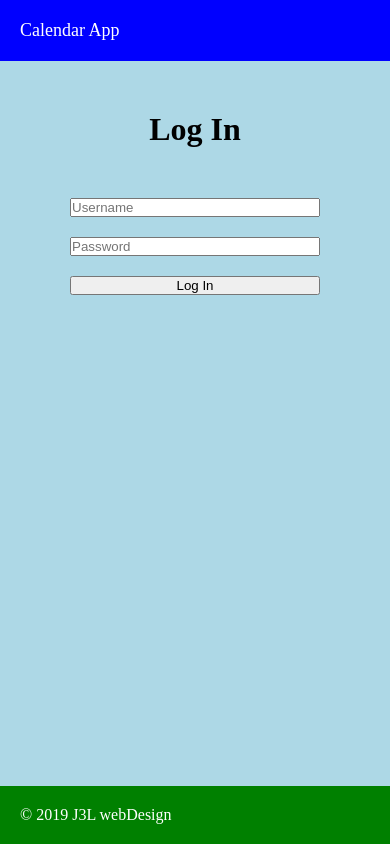
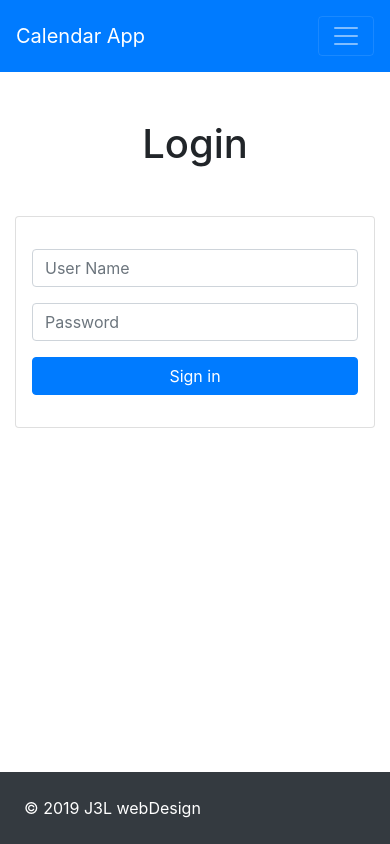
Before and after one commit to joshLazarte/calendar_app, a React (Create React App) app in the folder client/: page /login in a window 390 px wide. Built offline with nearby package versions, Linux system fonts and the light colour scheme.

Commit message:
begin implementing bootstrap theme in components

```diff
--- a/client/public/index.html
+++ b/client/public/index.html
@@ -9,10 +9,41 @@
     />
     <meta name="theme-color" content="#000000" />
     <link rel="manifest" href="%PUBLIC_URL%/manifest.json" />
+
+    <link
+      rel="stylesheet"
+      href="https://stackpath.bootstrapcdn.com/bootstrap/4.3.1/css/bootstrap.min.css"
+      integrity="sha384-ggOyR0iXCbMQv3Xipma34MD+dH/1fQ784/j6cY/iJTQUOhcWr7x9JvoRxT2MZw1T"
+      crossorigin="anonymous"
+    />
+
+    <link
+      rel="stylesheet"
+      href="https://use.fontawesome.com/releases/v5.8.1/css/all.css"
+      integrity="sha384-50oBUHEmvpQ+1lW4y57PTFmhCaXp0ML5d60M1M7uH2+nqUivzIebhndOJK28anvf"
+      crossorigin="anonymous"
+    />
+
     <title>MERN Calendar</title>
   </head>
   <body>
     <noscript>You need to enable JavaScript to run this app.</noscript>
     <div id="root"></div>
+
+    <script
+      src="https://code.jquery.com/jquery-3.3.1.slim.min.js"
+      integrity="sha384-q8i/X+965DzO0rT7abK41JStQIAqVgRVzpbzo5smXKp4YfRvH+8abtTE1Pi6jizo"
+      crossorigin="anonymous"
+    ></script>
+    <script
+      src="https://cdnjs.cloudflare.com/ajax/libs/popper.js/1.14.7/umd/popper.min.js"
+      integrity="sha384-UO2eT0CpHqdSJQ6hJty5KVphtPhzWj9WO1clHTMGa3JDZwrnQq4sF86dIHNDz0W1"
+      crossorigin="anonymous"
+    ></script>
+    <script
+      src="https://stackpath.bootstrapcdn.com/bootstrap/4.3.1/js/bootstrap.min.js"
+      integrity="sha384-JjSmVgyd0p3pXB1rRibZUAYoIIy6OrQ6VrjIEaFf/nJGzIxFDsf4x0xIM+B07jRM"
+      crossorigin="anonymous"
+    ></script>
   </body>
 </html>
--- a/client/src/App.css
+++ b/client/src/App.css
@@ -1,4 +1,6 @@
-* {
+*,
+*::before,
+*::after {
   margin: 0;
   padding: 0;
   box-sizing: border-box;
--- a/client/src/App.js
+++ b/client/src/App.js
@@ -30,15 +30,9 @@ class App extends Component {
     return (
       <Provider store={store}>
         <Router>
-          <div
-            style={{
-              backgroundColor: "lightblue",
-              height: "100vh",
-              display: "flex",
-              flexDirection: "column"
-            }}
-          >
+          <div style={{ minHeight: "100vh" }} className="d-flex flex-column">
             <Navbar />
+            <div className="container">
               <Route exact path="/" component={Landing} />
               <Route exact path="/register" component={Register} />
               <Route exact path="/login" component={Login} />
@@ -46,7 +40,7 @@ class App extends Component {
                 <PrivateRoute exact path="/dashboard" component={DashBoard} />
                 <PrivateRoute exact path="/event/add" component={AddEvent} />
               </Switch>
-            <div style={{ flex: 1 }} />
+            </div>
             <Footer />
           </div>
         </Router>
--- a/client/src/components/auth/Login.js
+++ b/client/src/components/auth/Login.js
@@ -45,14 +45,14 @@ class Login extends Component {
     const { errors, userName, password } = this.state;
     return (
       <div>
-        <h1 style={{ textAlign: "center", marginTop: "50px" }}>Log In</h1>
-        <form
-          style={{ margin: "50px auto", width: "250px" }}
-          onSubmit={this.onSubmit}
-        >
+        <h1 class="text-center mb-5">Login</h1>
+        <div className="row">
+          <div class="col-md-6 m-auto">
+            <div class="card p-3">
+              <form onSubmit={this.onSubmit}>
                 <InputGroup
                   name="userName"
-            placeholder="Username"
+                  placeholder="User Name"
                   value={userName}
                   onChange={this.onChange}
                   error={errors.userName}
@@ -65,13 +65,15 @@ class Login extends Component {
                   onChange={this.onChange}
                   error={errors.password}
                 />
-
-          <input
-            style={{ display: "block", width: "250px", marginTop: "20px" }}
-            type="submit"
-            value="Log In"
-          />
+                <div class="form-group">
+                  <button type="submit" className="btn btn-primary btn-block">
+                    Sign in
+                  </button>
+                </div>
               </form>
+            </div>
+          </div>
+        </div>
       </div>
     );
   }
--- a/client/src/components/auth/Register.js
+++ b/client/src/components/auth/Register.js
@@ -45,11 +45,11 @@ class Register extends Component {
     const { errors } = this.state;
     return (
       <div>
-        <h1 style={{ textAlign: "center", marginTop: "50px" }}>Sign Up</h1>
-        <form
-          style={{ margin: "50px auto", width: "250px" }}
-          onSubmit={this.onSubmit}
-        >
+        <h1 className="mb-5 text-center">Sign Up</h1>
+        <div class="row">
+          <div class="col-md-6 m-auto">
+            <div class="card p-3">
+              <form onSubmit={this.onSubmit}>
                 <InputGroup
                   placeholder="Username"
                   name="userName"
@@ -82,12 +82,15 @@ class Register extends Component {
                   error={errors.password2}
                 />
 
-          <input
-            style={{ display: "block", width: "250px", marginTop: "20px" }}
-            type="submit"
-            value="Sign Up"
-          />
+                <div class="form-group">
+                  <button type="submit" className="btn btn-primary btn-block">
+                    Sign Up
+                  </button>
+                </div>
               </form>
+            </div>
+          </div>
+        </div>
       </div>
     );
   }
--- a/client/src/components/common/InputGroup.js
+++ b/client/src/components/common/InputGroup.js
@@ -3,9 +3,9 @@ import PropTypes from "prop-types";
 
 const InputGroup = ({ name, placeholder, value, type, onChange, error }) => {
   return (
-    <div>
+    <div className="form-group my-3">
       <input
-        style={{ display: "block", width: "250px", marginTop: "20px" }}
+        className="form-control"
         type={type}
         placeholder={placeholder}
         name={name}
--- a/client/src/components/layout/Footer.js
+++ b/client/src/components/layout/Footer.js
@@ -3,20 +3,9 @@ import React, { Component } from "react";
 class Footer extends Component {
   render() {
     return (
-      <div>
-        <footer
-          style={{
-            width: "100%",
-            padding: "20px",
-            backgroundColor: "green",
-            marginTop: "10px"
-          }}
-        >
-          <span style={{ color: "white" }}>
-            &copy; {new Date().getFullYear()} J3L webDesign
-          </span>
-        </footer>
-      </div>
+      <footer className="bg-dark text-white p-4 mt-auto">
+        &copy; {new Date().getFullYear()} J3L webDesign
+      </footer>
     );
   }
 }
--- a/client/src/components/layout/Navbar.js
+++ b/client/src/components/layout/Navbar.js
@@ -14,55 +14,52 @@ class Navbar extends Component {
     const { isAuthenticated } = this.props;
 
     const authLinks = (
-      <span>
-        <Link
-          to="/event/add"
-          style={{
-            color: "white",
-            textDecoration: "none",
-            marginRight: "15px"
-          }}
-          href="!#"
-        >
+      <ul className="navbar-nav ml-auto">
+        <li className="nav-item mr-4">
+          <Link className="align-middle text-white" to="/event/add">
             Add Event
           </Link>
-
+        </li>
+        <li className="nav-item">
           <a
+            className="align-middle text-white"
             onClick={this.onLogoutClick}
-          style={{ color: "white", textDecoration: "none" }}
             href="!#"
           >
             Logout
           </a>
-      </span>
+        </li>
+      </ul>
     );
 
     return (
-      <div>
-        <nav
-          style={{
-            width: "100%",
-            padding: "20px",
-            backgroundColor: "blue"
-          }}
-        >
-          <Link
-            to="/"
-            style={{
-              fontSize: "18px",
-              textDecoration: "none",
-              color: "white"
-            }}
-          >
+      <nav className="navbar navbar-expand-md navbar-dark bg-primary p-3 mb-5">
+        <div className="container">
+          <Link to="/" className="navbar-brand">
             Calendar App
           </Link>
+          <button
+            class="navbar-toggler"
+            type="button"
+            data-toggle="collapse"
+            data-target="#navbarSupportedContent"
+            aria-controls="navbarSupportedContent"
+            aria-expanded="false"
+            aria-label="Toggle navigation"
+          >
+            <span class="navbar-toggler-icon" />
+          </button>
           {isAuthenticated ? (
-            <div style={{ float: "right", marginRight: "25px" }}>
-              {authLinks}
+            <div
+              className="collapse navbar-collapse"
+              id="navbarSupportedContent"
+            >
+              {" "}
+              {authLinks}{" "}
             </div>
           ) : null}
+        </div>
       </nav>
-      </div>
     );
   }
 }
```
Also changed, not shown: 1 other file (tests, documents, lock files or other folders). Lines whose indentation alone changed are shown as unchanged.
